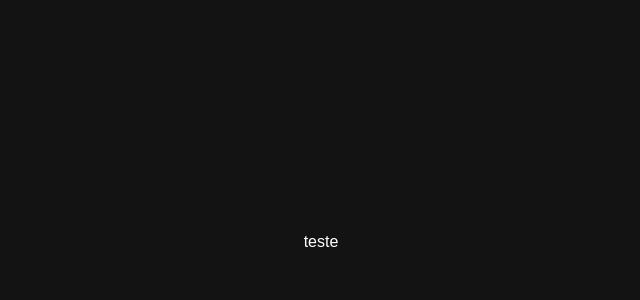
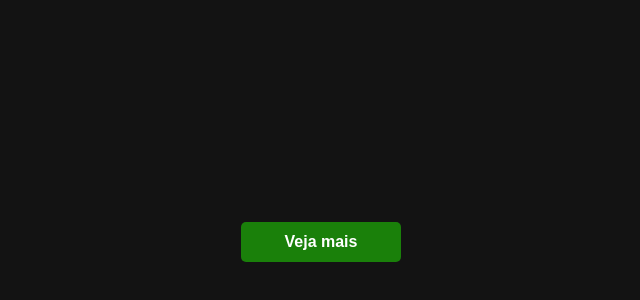
Before and after one commit to pet-ads/web-toolkit, a React (Vite) app: page / in a window 1280 px wide. Shown: the part 158-458 px from the top of the page, without its empty margins (319-959 px from the left). Built offline with nearby package versions, Linux system fonts and the light colour scheme.

Commit message:
:sparkles: feat: create component LinkButton

```diff
--- a/src/App.tsx
+++ b/src/App.tsx
@@ -1,8 +1,9 @@
+import LinkButton from "./components/LinkButton"
 
 function App() {
 
   return (
-    <div>teste</div>
+    <LinkButton link="https://gitmoji.dev">Veja mais</LinkButton>
   )
 }
 
--- /dev/null
+++ b/src/components/LinkButton/index.tsx
@@ -0,0 +1,10 @@
+import { LinkButtonProps } from "../../types/LinkButton.ts";
+import LinkButton from "./styles.ts";
+
+export default function RedirectButton({ link, children }: LinkButtonProps) {
+  const handleClick = () => {
+    window.location.href = link;
+  };
+
+  return <LinkButton onClick={handleClick}>{children}</LinkButton>;
+}
--- /dev/null
+++ b/src/components/LinkButton/styles.ts
@@ -0,0 +1,9 @@
+import styled from "styled-components";
+import ButtonContainer from "../../styles/ButtonContainer";
+
+const LinkButton = styled(ButtonContainer)`
+    text-decoration: none;
+
+`;
+
+export default LinkButton;
```
